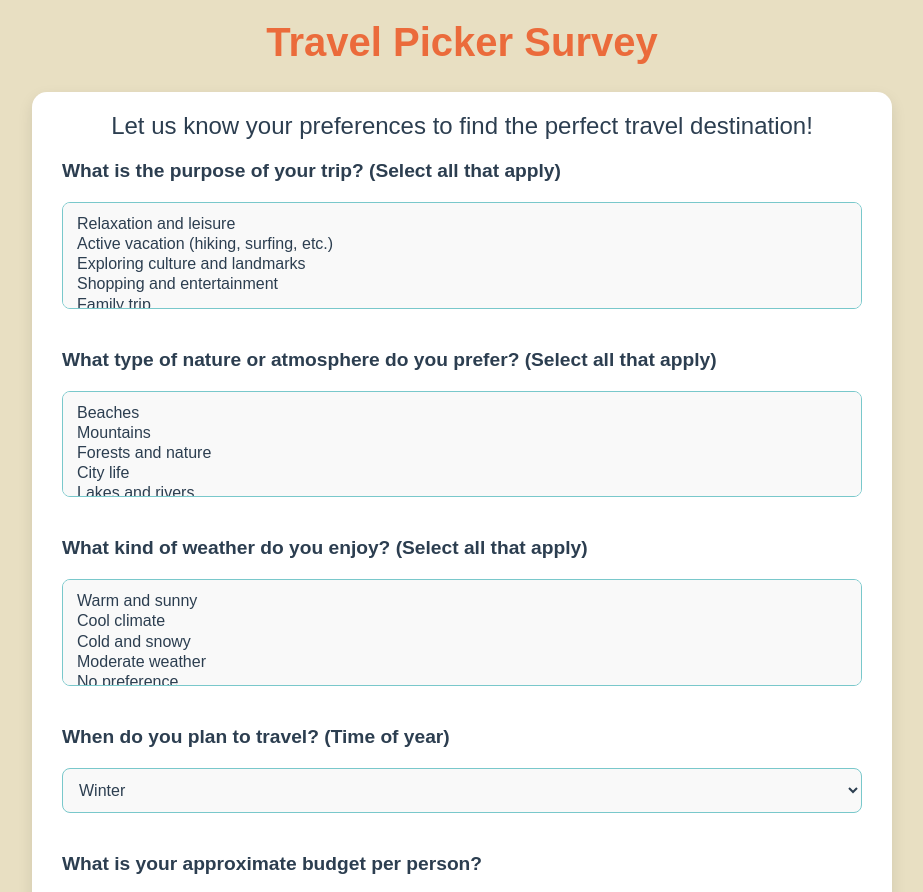
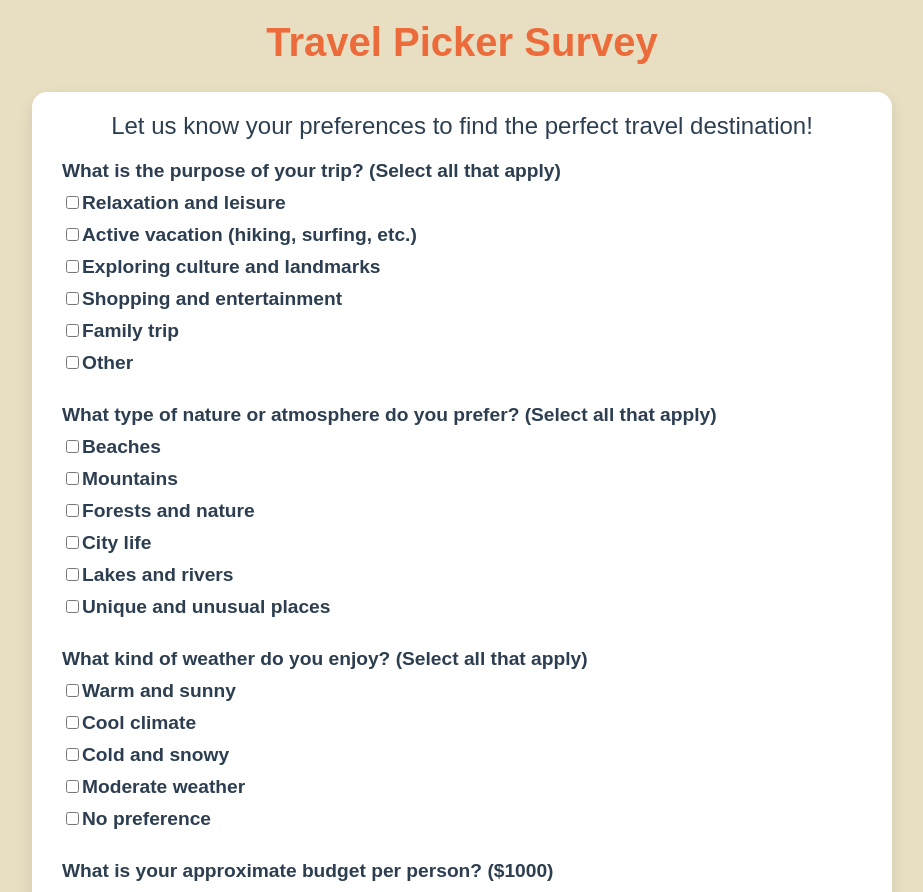
Before and after one commit to pyatkinmv/pognaleey, a React (Create React App) app in the folder where-to-go-front/: page / in a window 1280 px wide. Shown: the top 892 px of the page, without its empty margins (178-1101 px from the left). Built offline with nearby package versions, Linux system fonts and the light colour scheme.

Commit message:
Replace selects with checkboxes; implement slider for budged

```diff
--- a/where-to-go-front/src/App.tsx
+++ b/where-to-go-front/src/App.tsx
@@ -8,7 +8,7 @@ const App: React.FC = () => {
         nature: [] as string[],
         weather: [] as string[],
         season: "",
-        budget: "",
+        budget: 1000, // Слайдер: начальное значение бюджета
         duration: "",
         interests: [] as string[],
         from: "",
@@ -19,23 +19,29 @@ const App: React.FC = () => {
 
     // Обработчик изменения значений формы
     const handleChange = (
-        e: React.ChangeEvent<HTMLInputElement | HTMLSelectElement | HTMLTextAreaElement>
+        e: React.ChangeEvent<HTMLInputElement | HTMLTextAreaElement | HTMLSelectElement>
     ) => {
-        const {name, value} = e.target;
+        const {name, value, type} = e.target;
 
-        // Обработка множественного выбора (например, select с multiple)
-        if (e.target instanceof HTMLSelectElement && e.target.multiple) {
-            const selectedValues = Array.from(
-                e.target.options as HTMLCollectionOf<HTMLOptionElement>
-            )
-                .filter((option) => option.selected)
-                .map((option) => option.value);
-
-            setFormData({...formData, [name]: selectedValues});
+        if (type === "checkbox") {
+            const isChecked = (e.target as HTMLInputElement).checked; // Приведение типов для доступа к checked
+            setFormData((prevData) => {
+                const selectedValues = prevData[name as keyof typeof formData] as string[];
+                return {
+                    ...prevData,
+                    [name]: isChecked
+                        ? [...selectedValues, value] // Добавляем значение, если флажок установлен
+                        : selectedValues.filter((v) => v !== value), // Удаляем значение, если флажок снят
+                };
+            });
         } else {
-            setFormData({...formData, [name]: value});
+            setFormData({
+                ...formData,
+                [name]: type === "range" ? +value : value, // Для ползунка преобразуем строку в число
+            });
         }
     };
+
 
     // Отправка данных формы
     const handleSubmit = async (e: React.FormEvent) => {
@@ -66,92 +72,101 @@ const App: React.FC = () => {
                     Let us know your preferences to find the perfect travel destination!
                 </div>
 
-                {/* Вопросы формы */}
+                {/* Чекбоксы для цели поездки */}
                 <QuestionContainer label="What is the purpose of your trip? (Select all that apply)">
-                    <select
-                        name="purpose"
-                        id="purpose"
-                        multiple
-                        value={formData.purpose}
-                        onChange={handleChange}
-                    >
-                        <option value="Relaxation and leisure">Relaxation and leisure</option>
-                        <option value="Active vacation (hiking, surfing, etc.)">
-                            Active vacation (hiking, surfing, etc.)
-                        </option>
-                        <option value="Exploring culture and landmarks">
-                            Exploring culture and landmarks
-                        </option>
-                        <option value="Shopping and entertainment">Shopping and entertainment</option>
-                        <option value="Family trip">Family trip</option>
-                        <option value="Other">Other</option>
-                    </select>
+                    {[
+                        "Relaxation and leisure",
+                        "Active vacation (hiking, surfing, etc.)",
+                        "Exploring culture and landmarks",
+                        "Shopping and entertainment",
+                        "Family trip",
+                        "Other",
+                    ].map((option) => (
+                        <div key={option}>
+                            <label>
+                                <input
+                                    type="checkbox"
+                                    name="purpose"
+                                    value={option}
+                                    checked={formData.purpose.includes(option)}
+                                    onChange={handleChange}
+                                />
+                                {option}
+                            </label>
+                        </div>
+                    ))}
                 </QuestionContainer>
 
+                {/* Чекбоксы для природы */}
                 <QuestionContainer label="What type of nature or atmosphere do you prefer? (Select all that apply)">
-                    <select
-                        name="nature"
-                        id="nature"
-                        multiple
-                        value={formData.nature}
-                        onChange={handleChange}
-                    >
-                        <option value="Beaches">Beaches</option>
-                        <option value="Mountains">Mountains</option>
-                        <option value="Forests and nature">Forests and nature</option>
-                        <option value="City life">City life</option>
-                        <option value="Lakes and rivers">Lakes and rivers</option>
-                        <option value="Unique and unusual places">Unique and unusual places</option>
-                    </select>
+                    {[
+                        "Beaches",
+                        "Mountains",
+                        "Forests and nature",
+                        "City life",
+                        "Lakes and rivers",
+                        "Unique and unusual places",
+                    ].map((option) => (
+                        <div key={option}>
+                            <label>
+                                <input
+                                    type="checkbox"
+                                    name="nature"
+                                    value={option}
+                                    checked={formData.nature.includes(option)}
+                                    onChange={handleChange}
+                                />
+                                {option}
+                            </label>
+                        </div>
+                    ))}
                 </QuestionContainer>
 
+                {/* Чекбоксы для погоды */}
                 <QuestionContainer label="What kind of weather do you enjoy? (Select all that apply)">
-                    <select
-                        name="weather"
-                        id="weather"
-                        multiple
-                        value={formData.weather}
+                    {[
+                        "Warm and sunny",
+                        "Cool climate",
+                        "Cold and snowy",
+                        "Moderate weather",
+                        "No preference",
+                    ].map((option) => (
+                        <div key={option}>
+                            <label>
+                                <input
+                                    type="checkbox"
+                                    name="weather"
+                                    value={option}
+                                    checked={formData.weather.includes(option)}
+                                    onChange={handleChange}
+                                />
+                                {option}
+                            </label>
+                        </div>
+                    ))}
+                </QuestionContainer>
+
+                {/* Поле для бюджета (ползунок) */}
+                <QuestionContainer label={`What is your approximate budget per person? ($${formData.budget})`}>
+                    <input
+                        type="range"
+                        name="budget"
+                        min="100"
+                        max="5000"
+                        step="100"
+                        value={formData.budget}
                         onChange={handleChange}
-                    >
-                        <option value="Warm and sunny">Warm and sunny</option>
-                        <option value="Cool climate">Cool climate</option>
-                        <option value="Cold and snowy">Cold and snowy</option>
-                        <option value="Moderate weather">Moderate weather</option>
-                        <option value="No preference">No preference</option>
-                    </select>
+                    />
                 </QuestionContainer>
 
                 {/* Остальные вопросы */}
                 <QuestionContainer label="When do you plan to travel? (Time of year)">
-                    <select
-                        name="season"
-                        id="season"
-                        value={formData.season}
-                        onChange={handleChange}
-                    >
+                    <select name="season" id="season" value={formData.season} onChange={handleChange}>
                         <option value="Winter">Winter</option>
                         <option value="Spring">Spring</option>
                         <option value="Summer">Summer</option>
                         <option value="Fall">Fall</option>
                         <option value="Flexible">Flexible</option>
-                    </select>
-                </QuestionContainer>
-
-                <QuestionContainer label="What is your approximate budget per person?">
-                    <select
-                        name="budget"
-                        id="budget"
-                        value={formData.budget}
-                        onChange={handleChange}
-                    >
-                        <option value="Under $500">Under $500</option>
-                        <option value="Between $500 and $1,000">
-                            Between $500 and $1,000
-                        </option>
-                        <option value="Between $1,000 and $2,000">
-                            Between $1,000 and $2,000
-                        </option>
-                        <option value="Over $2,000">Over $2,000</option>
                     </select>
                 </QuestionContainer>
 
```
